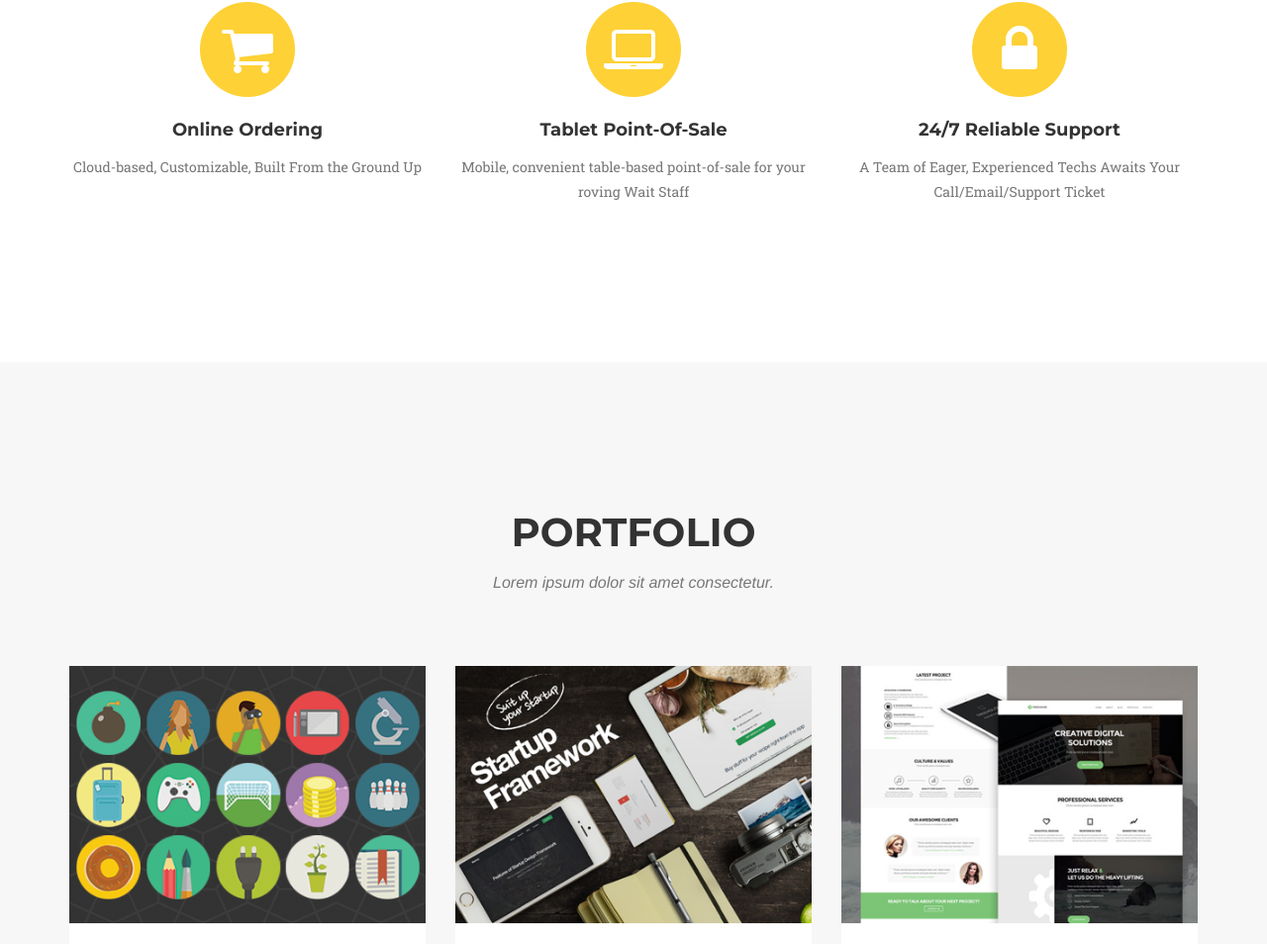
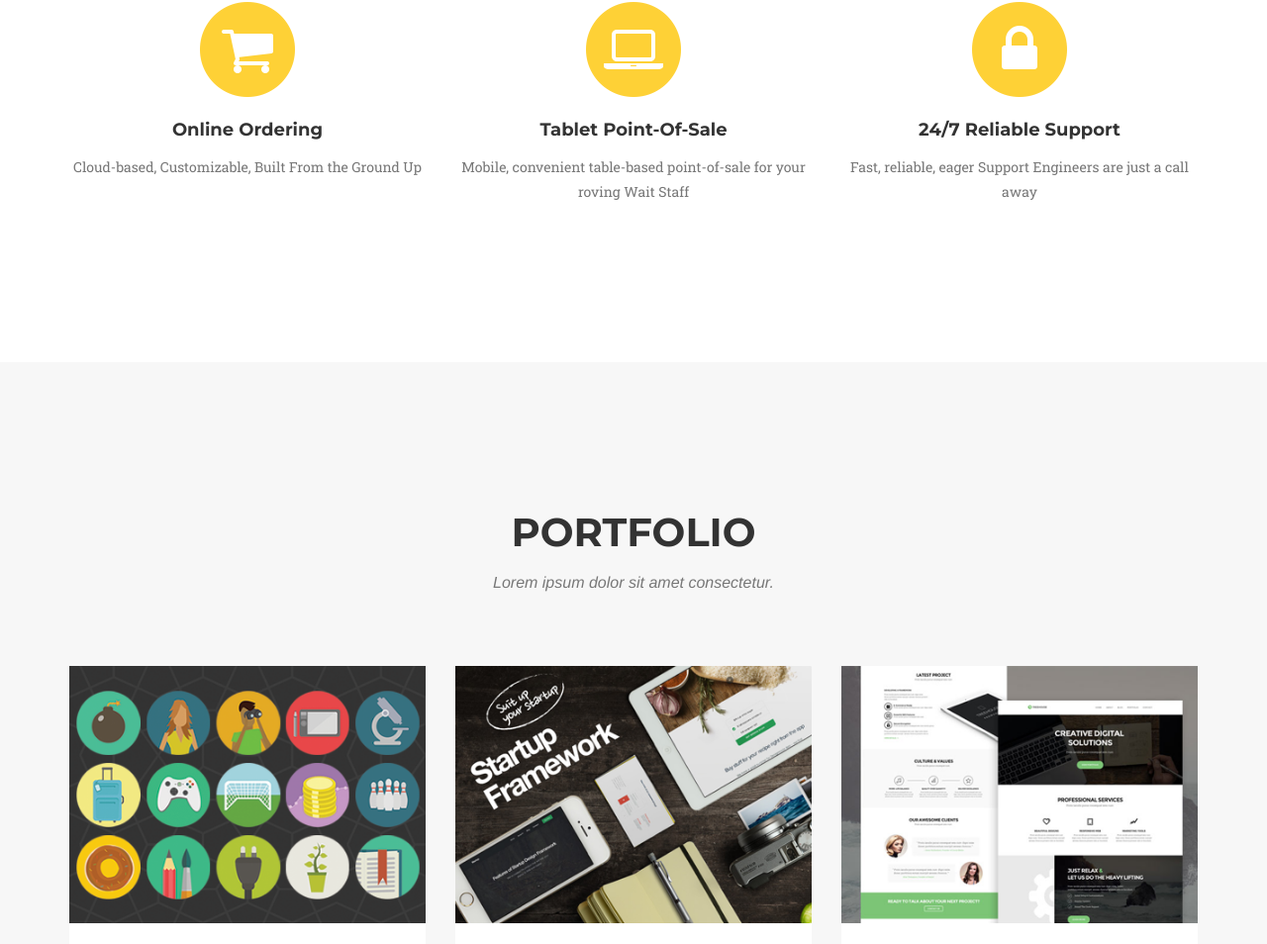
Before and after one commit to evac62/bootstrap18, a website: page public/index.html in a window 1280 px wide. Shown: the part 1144-2098 px from the top of the page at 99% size. Drawn offline with nearby package versions, Linux system fonts and the light colour scheme; a web font is replaced by a local one.

Commit message:
Update index.html

```diff
--- a/public/index.html
+++ b/public/index.html
@@ -120,7 +120,7 @@
                         <i class="fa fa-lock fa-stack-1x fa-inverse"></i>
                     </span>
                     <h4 class="service-heading">24/7 Reliable Support</h4>
-                    <p class="text-muted">A Team of Eager, Experienced Techs Awaits Your Call/Email/Support Ticket</p>
+                    <p class="text-muted">Fast, reliable, eager Support Engineers are just a call away</p>
                 </div>
             </div>
         </div>
```
